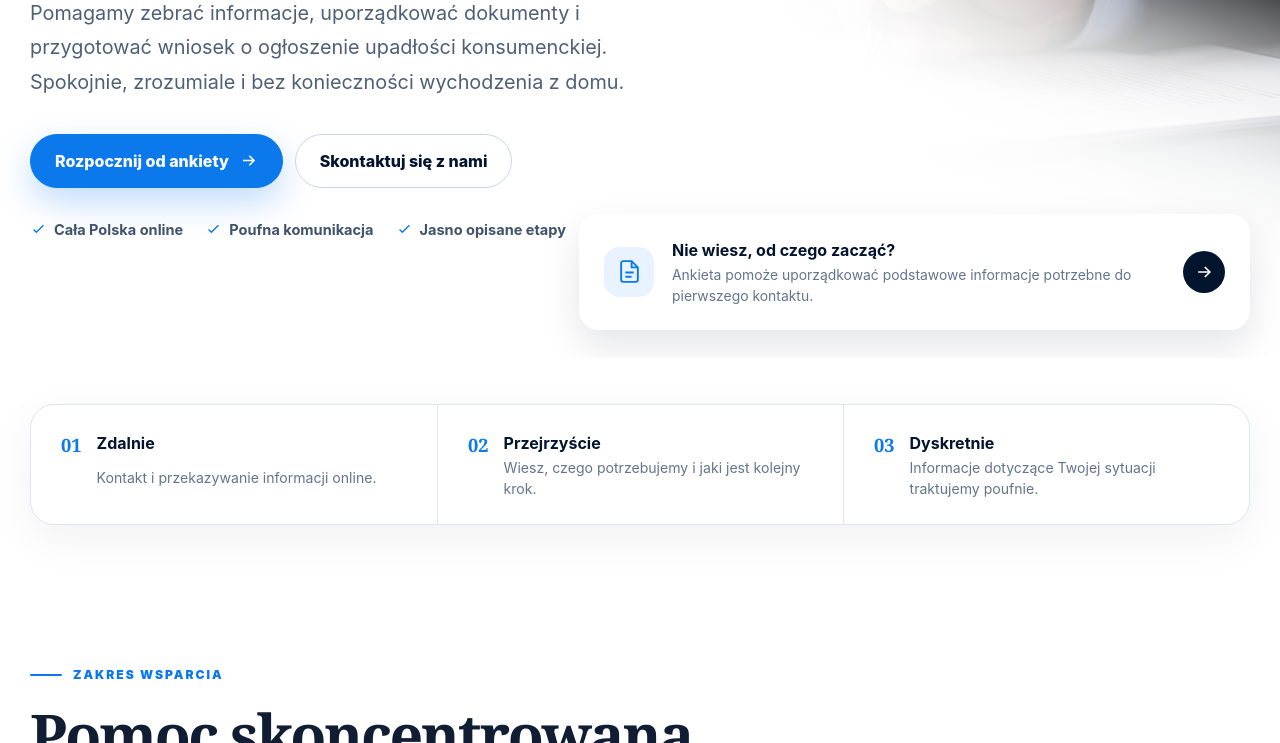
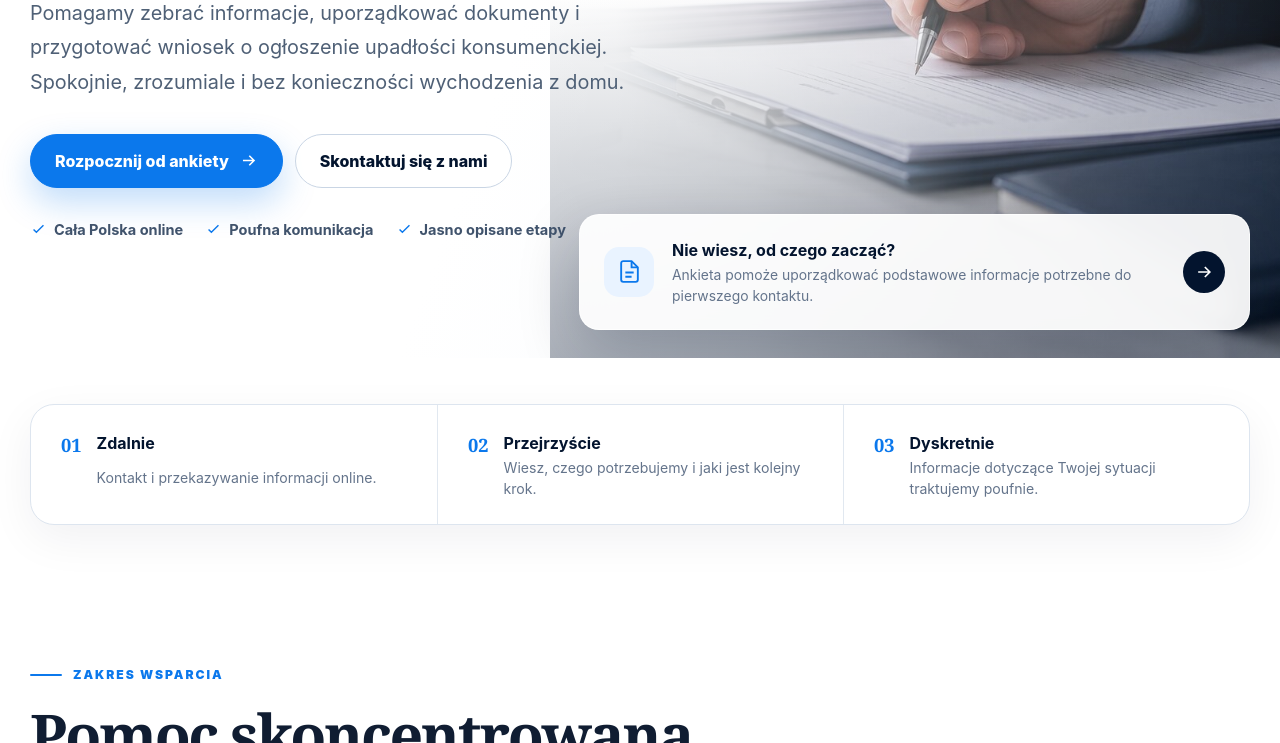
Before and after one commit to PogotowieUpadlosciowe/pogotowieupadlosciowe, a plain HTML site: page index.html in a window 1280 px wide. Shown: the part 578-1321 px from the top of the page. Drawn offline with Linux system fonts and the light colour scheme.

Commit message:
Add files via upload

```diff
--- a/index.html
+++ b/index.html
@@ -11,7 +11,7 @@
   <link rel="apple-touch-icon" href="images/logo/favicon-180x180.png">
   <link rel="stylesheet" href="assets/styles.css">
   <link rel="stylesheet" href="assets/home-v2.css">
-  <link rel="stylesheet" href="assets/home-ultra-clean.css?v=20260629-final-full">
+  <link rel="stylesheet" href="assets/home-balanced.css?v=20260629-balanced-1">
 </head>
 <body class="home-page">
   <a class="skip-link" href="#main-content">Przejdź do treści</a>
```
